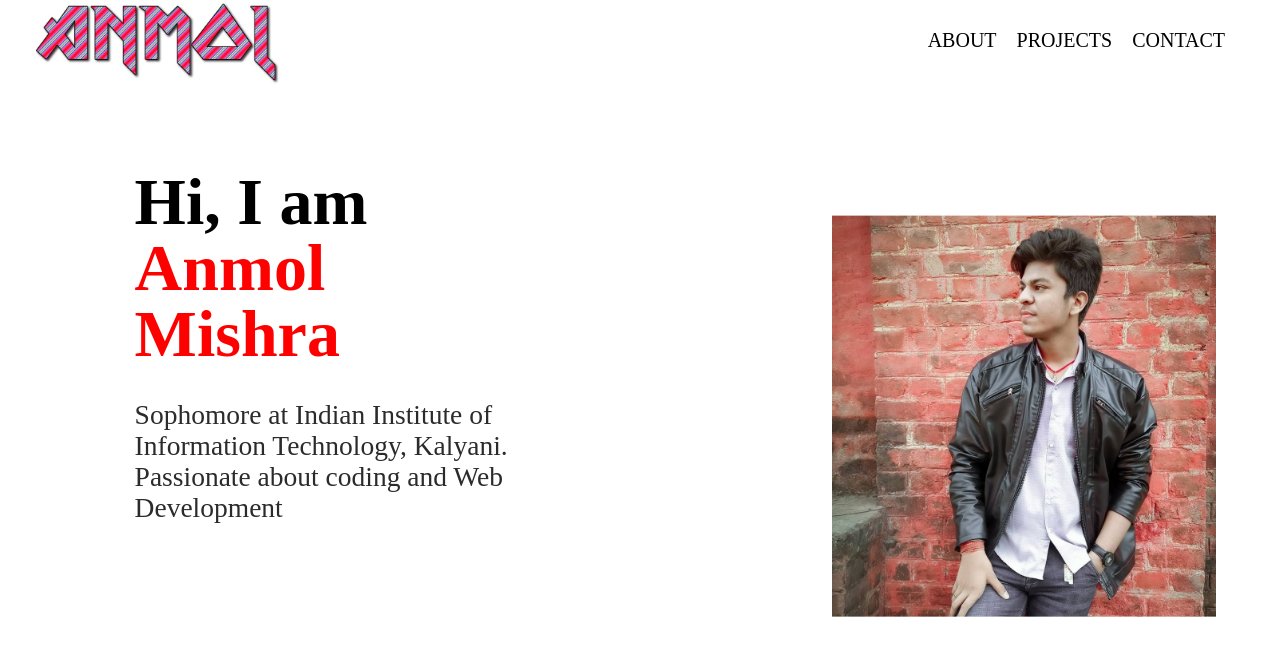
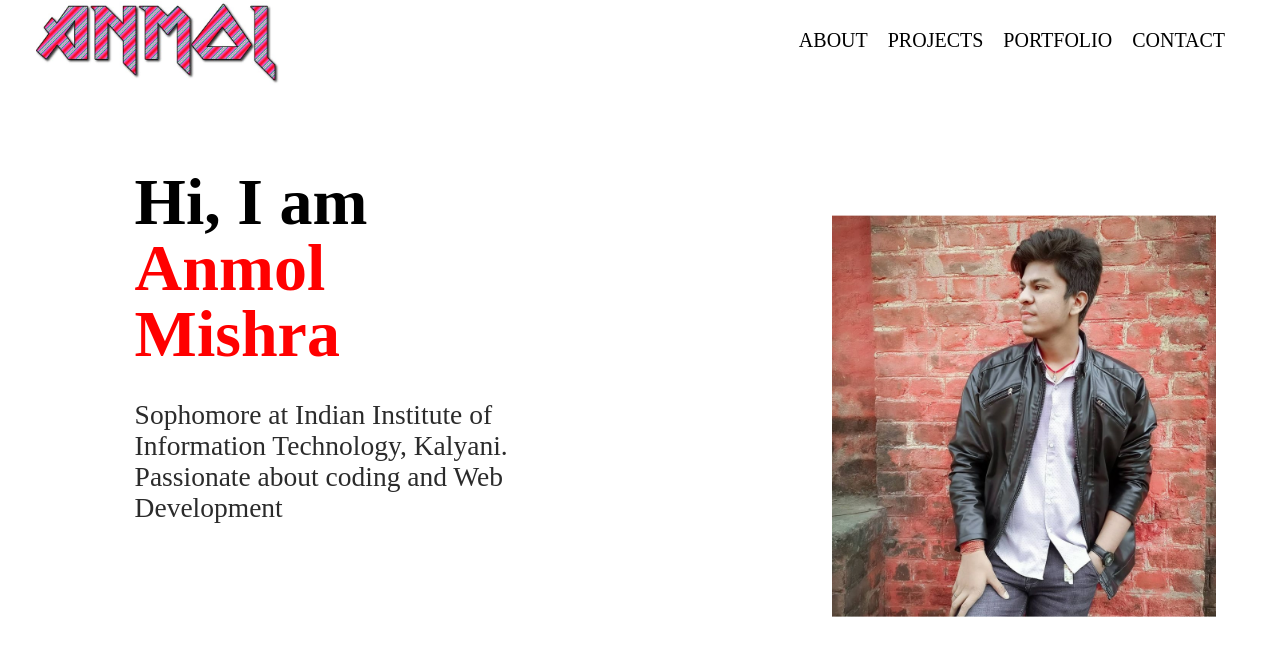
Before and after one commit to AnmolMishra4002/portfolio, a plain HTML site: page index.html in a window 1280 px wide. Shown: the top 660 px of the page. Drawn offline with nearby package versions, Linux system fonts and the light colour scheme.

Commit message:
updated index.html

```diff
--- a/index.html
+++ b/index.html
@@ -16,7 +16,7 @@
                 <div id="center-nav">
                     <a href="#page1">ABOUT</a>
                     <a href="#page2">PROJECTS</a>
-                    <!-- <a href="#">PORTFOLIO</a> -->
+                    <a href="#">PORTFOLIO</a>
                     <a href="#page3">CONTACT</a>
                 </div>
                 <!-- <input type="text" placeholder="search"> -->
```
